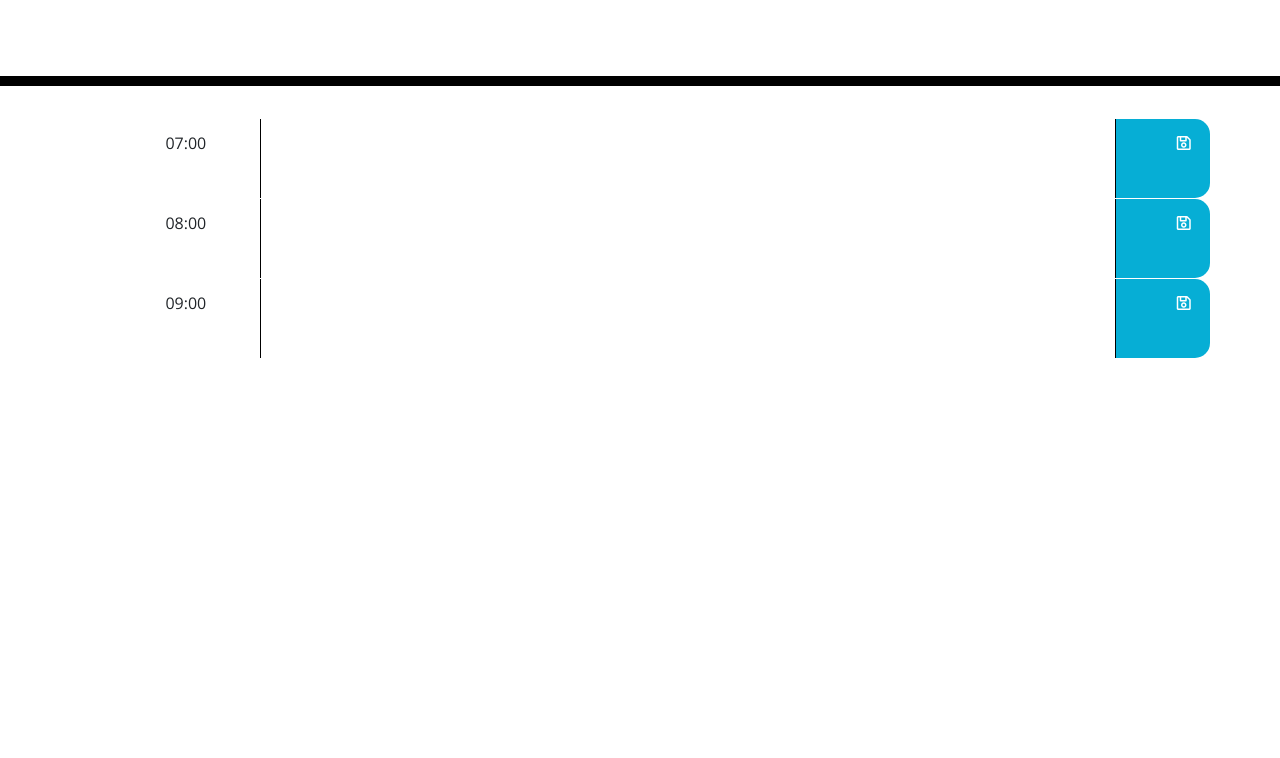
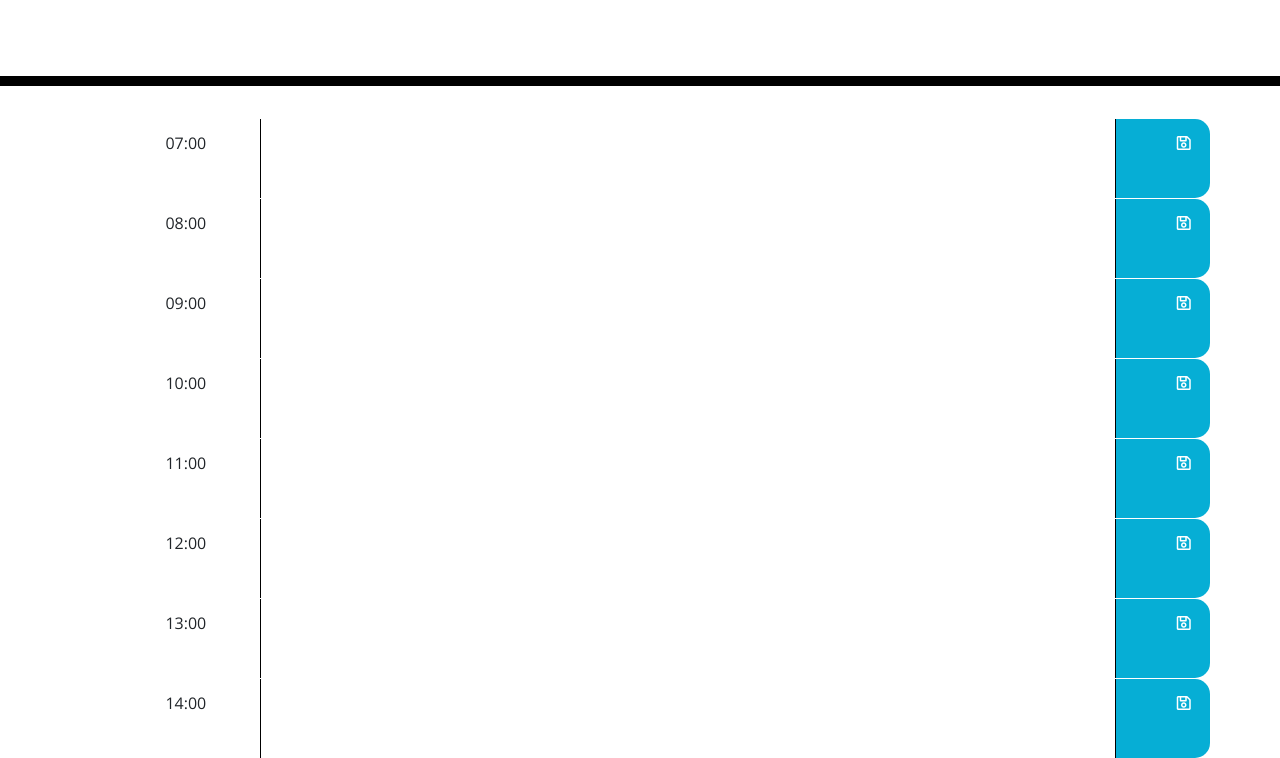
Before and after one commit to srgreiick/w5-day-planner, a website: page index.html in a window 1280 px wide. Shown: the part 182-940 px from the top of the page. Before the commit the page ends 800 px from the top, so only its background shows below. Drawn offline with nearby package versions, Linux system fonts and the light colour scheme.

Commit message:
added all time blocks

```diff
--- a/index.html
+++ b/index.html
@@ -62,6 +62,61 @@
           <i class="far fa-save"></i>
         </div>
       </div>
+      <!--HR4-->
+      <div class="row time-block">
+        <div class="col-2">
+          10:00
+        </div>
+        <textarea class="col-9 textarea">
+        </textarea>
+        <div class="col-1 saveBtn">
+          <i class="far fa-save"></i>
+        </div>
+      </div>
+      <!--HR5-->
+      <div class="row time-block">
+        <div class="col-2">
+          11:00
+        </div>
+        <textarea class="col-9 textarea">
+        </textarea>
+        <div class="col-1 saveBtn">
+          <i class="far fa-save"></i>
+        </div>
+      </div>
+      <!--HR6-->
+      <div class="row time-block">
+        <div class="col-2">
+          12:00
+        </div>
+        <textarea class="col-9 textarea">
+        </textarea>
+        <div class="col-1 saveBtn">
+          <i class="far fa-save"></i>
+        </div>
+      </div>
+      <!--HR7-->
+      <div class="row time-block">
+        <div class="col-2">
+          13:00
+        </div>
+        <textarea class="col-9 textarea">
+        </textarea>
+        <div class="col-1 saveBtn">
+          <i class="far fa-save"></i>
+        </div>
+      </div>
+      <!--HR8-->
+      <div class="row time-block">
+        <div class="col-2">
+          14:00
+        </div>
+        <textarea class="col-9 textarea">
+        </textarea>
+        <div class="col-1 saveBtn">
+          <i class="far fa-save"></i>
+        </div>
+      </div>
 
 
     </div>
```
